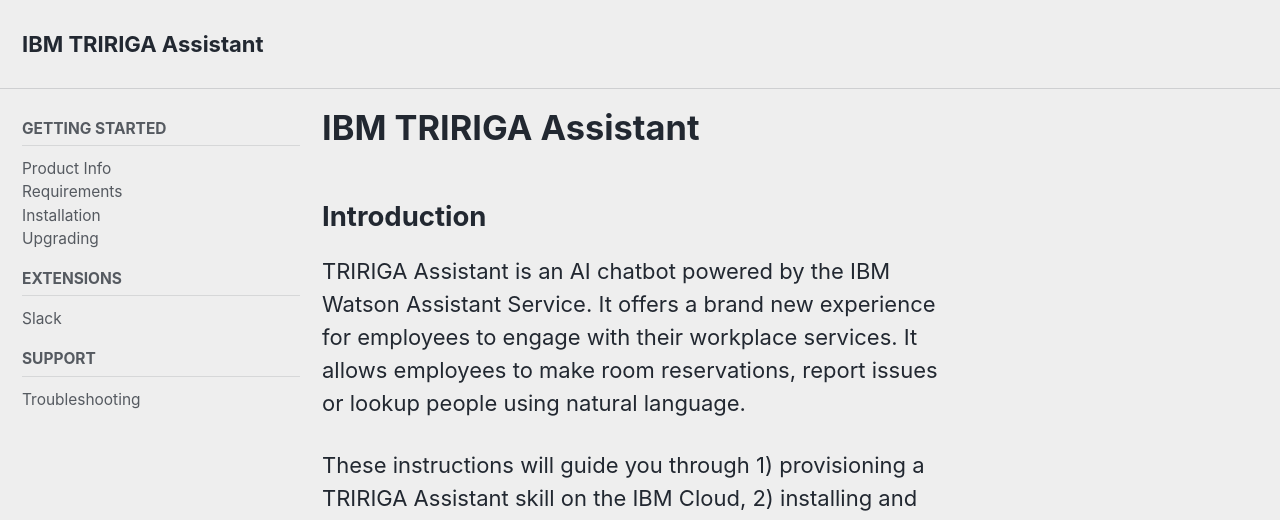
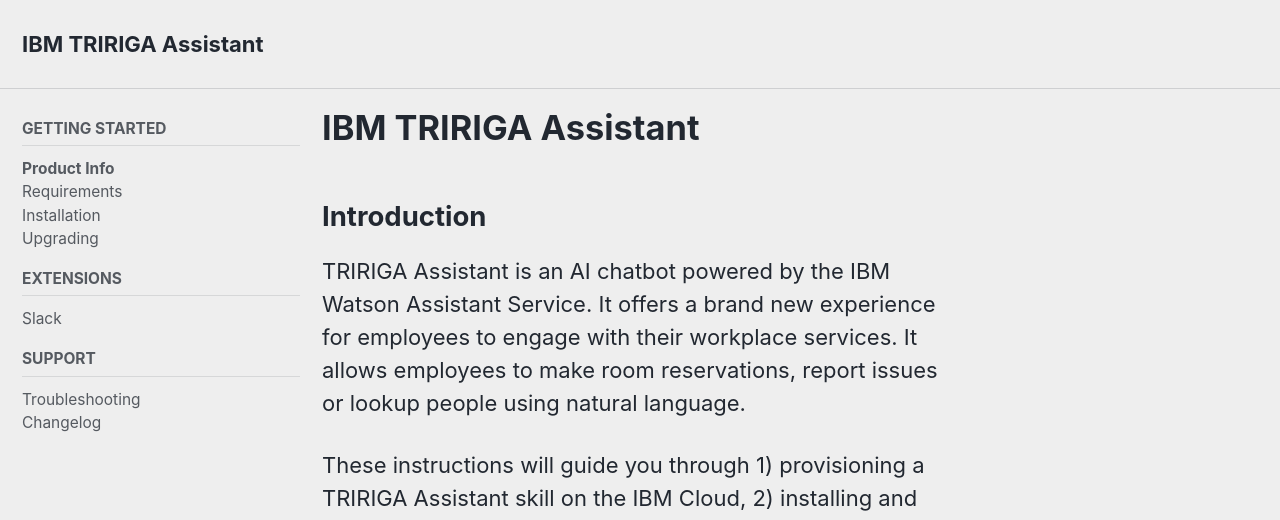
Before and after one commit to JordanTMoore/jordantmoore.github.io, a Jekyll site: the page built from index.markdown, in a window 1280 px wide. Shown: the top 520 px of the page. Built offline with Jekyll 4.4.1, drawn with Linux system fonts in a browser that asks for light colours; cached includes are drawn as plain includes; nearby versions of some CDN libraries.

Commit message:
Missed a navbar update

```diff
--- a/_data/navigation.yml
+++ b/_data/navigation.yml
@@ -2,7 +2,7 @@ docs:
   - title: Getting Started
     children:
       - title: "Product Info"
-        url: /info/
+        url: /
       - title: "Requirements"
         url: /requirements/
       - title: "Installation"
@@ -20,3 +20,5 @@ docs:
     children:
       - title: "Troubleshooting"
         url: /troubleshooting/
+      - title: "Changelog"
+        url: /changelog/
```
